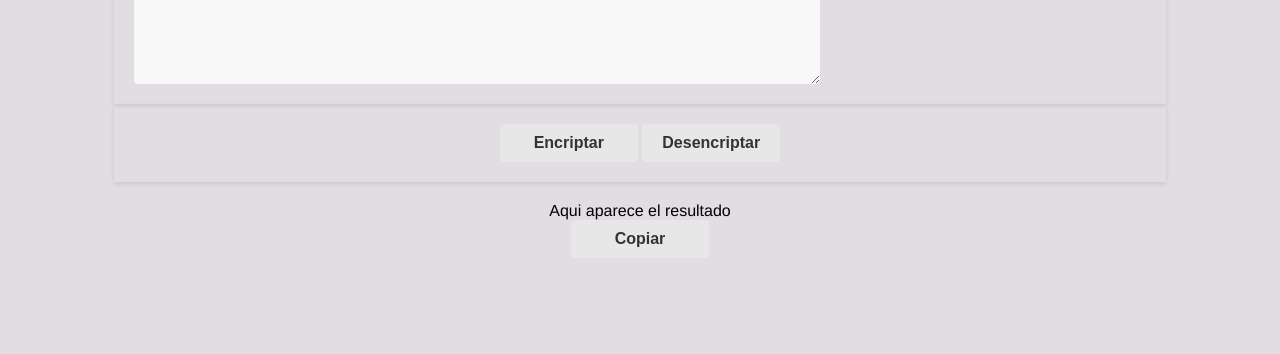
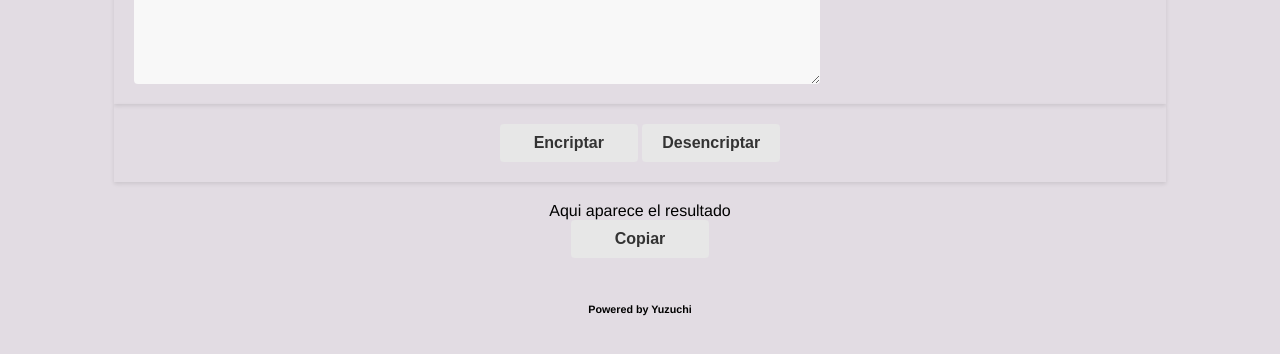
Before and after one commit to Yuzuchi/Alura-Encriptador, a plain HTML site: page index.html in a window 1280 px wide. Shown: the part 90-444 px from the top of the page. Drawn offline with Linux system fonts and the light colour scheme.

Commit message:
Se anadio por quien esta hecho

```diff
--- a/index.html
+++ b/index.html
@@ -28,6 +28,6 @@
       <div class="m1" id="res1">Aqui aparece el resultado</div>
       <button id="copiar" class="btnc btn-primaryc btn-secondaryc" onclick="copiar()">Copiar</button>
     </div>
-
+<h6>Powered by Yuzuchi</h6>
   </body>
 </html>
```
